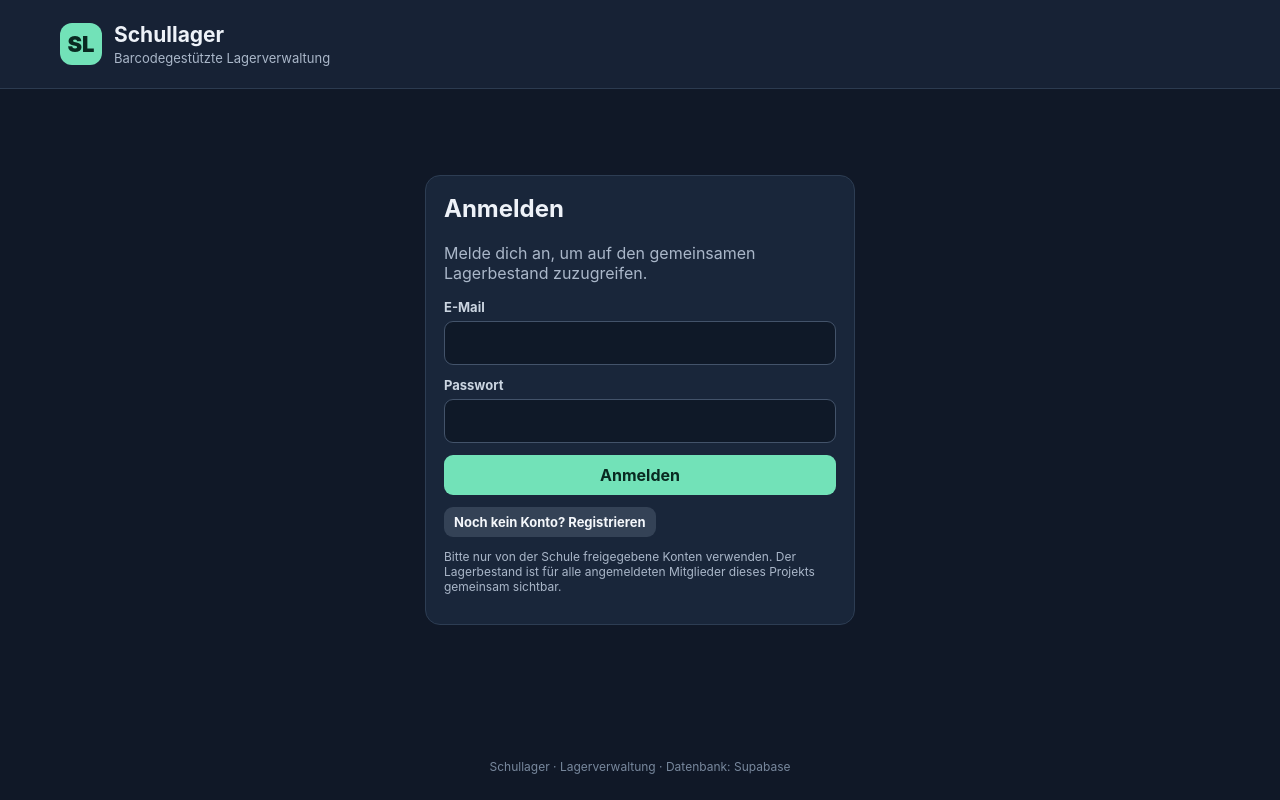
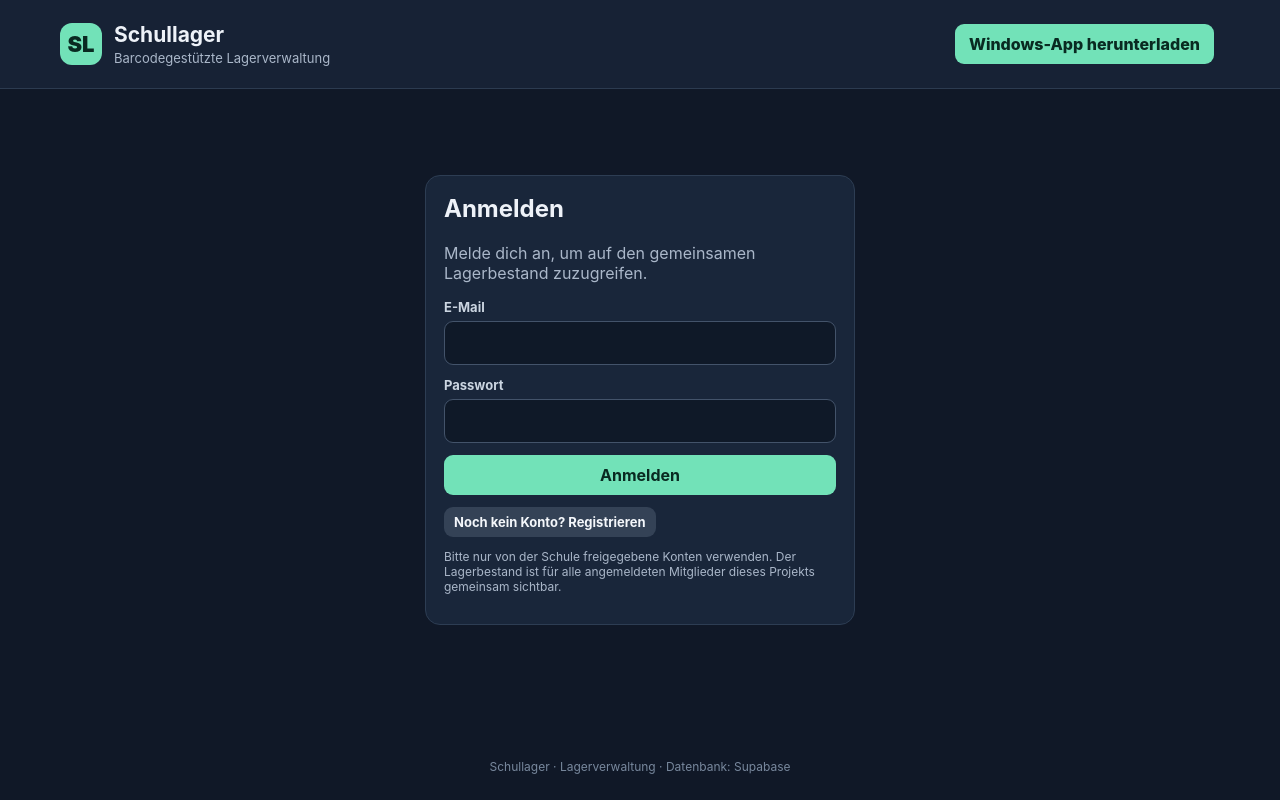
Before and after one commit to kotzschfelix-sudo/Scantest, a plain HTML site: page index.html in a window 1280 px wide. Drawn offline with nearby package versions, Linux system fonts and the light colour scheme; a script that the page names is missing.

Commit message:
Add Windows app download link

```diff
--- a/index.html
+++ b/index.html
@@ -13,7 +13,7 @@
 <script src="https://unpkg.com/html5-qrcode@2.3.8/html5-qrcode.min.js"></script>
 <style>
 :root{font-family:Inter,system-ui,-apple-system,Segoe UI,sans-serif;color:#eef2f8;background:#101827;color-scheme:dark}
-*{box-sizing:border-box}body{margin:0}button,input,select,textarea{font:inherit}button{border:0;border-radius:9px;padding:10px 14px;background:#72e2b8;color:#092a21;font-weight:700;cursor:pointer}button:disabled{opacity:.5;cursor:not-allowed}.secondary{background:#344256;color:#f4f7fb}.danger{background:#6b2c36;color:#ffe9ec}.smallbtn{padding:7px 10px;font-size:13px}
+*{box-sizing:border-box}body{margin:0}button,input,select,textarea{font:inherit}button{border:0;border-radius:9px;padding:10px 14px;background:#72e2b8;color:#092a21;font-weight:700;cursor:pointer}button:disabled{opacity:.5;cursor:not-allowed}.download-link{display:inline-flex;align-items:center;justify-content:center;padding:10px 14px;border-radius:9px;background:#72e2b8;color:#092a21;font-weight:800;text-decoration:none}.download-link:hover{filter:brightness(1.08)}.secondary{background:#344256;color:#f4f7fb}.danger{background:#6b2c36;color:#ffe9ec}.smallbtn{padding:7px 10px;font-size:13px}
 header{padding:22px max(18px,calc((100vw - 1160px)/2));background:#172235;border-bottom:1px solid #2c3b50;display:flex;align-items:center;justify-content:space-between;gap:16px;flex-wrap:wrap}
 .brand{display:flex;gap:12px;align-items:center}.logo{width:42px;height:42px;border-radius:12px;background:#72e2b8;color:#092a21;display:grid;place-items:center;font-size:22px;font-weight:900}h1{font-size:21px;margin:0}header p{margin:3px 0 0;color:#aab7c9;font-size:13px}
 main{max-width:1160px;margin:0 auto;padding:22px 18px 50px}.hidden{display:none!important}
@@ -37,7 +37,7 @@ footer{text-align:center;color:#78889d;font-size:12px;padding:20px}
 <body>
 <header>
  <div class="brand"><div class="logo">SL</div><div><h1>Schullager</h1><p>Barcodegestützte Lagerverwaltung</p></div></div>
- <div class="actions"><span id="headerUser" class="small"></span><button id="signOutBtn" class="secondary smallbtn hidden" type="button">Abmelden</button></div>
+ <div class="actions"><a class="download-link" href="https://github.com/kotzschfelix-sudo/Scantest/releases/latest/download/Schullager-Setup.exe">Windows-App herunterladen</a><span id="headerUser" class="small"></span><button id="signOutBtn" class="secondary smallbtn hidden" type="button">Abmelden</button></div>
 </header>
 <main>
  <section id="authView" class="panel auth">
```
